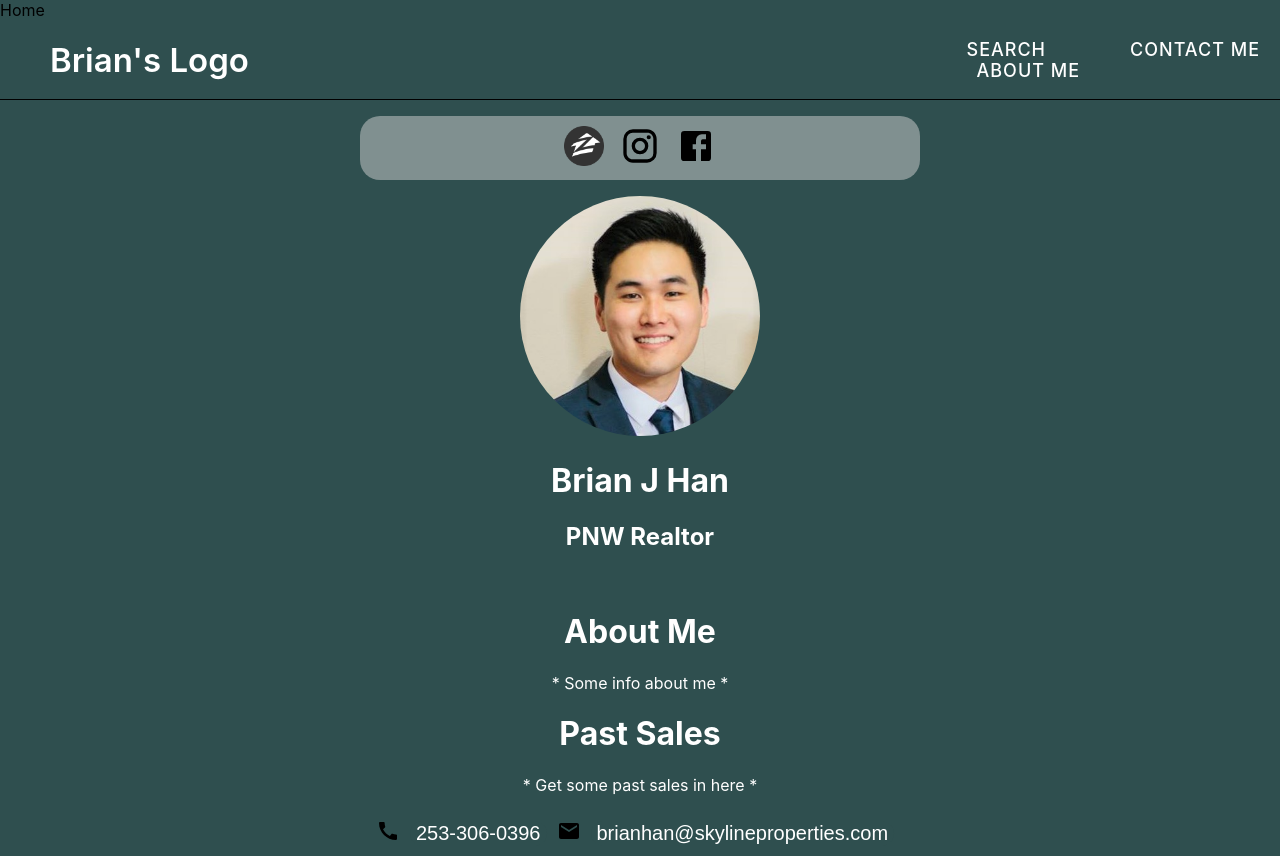
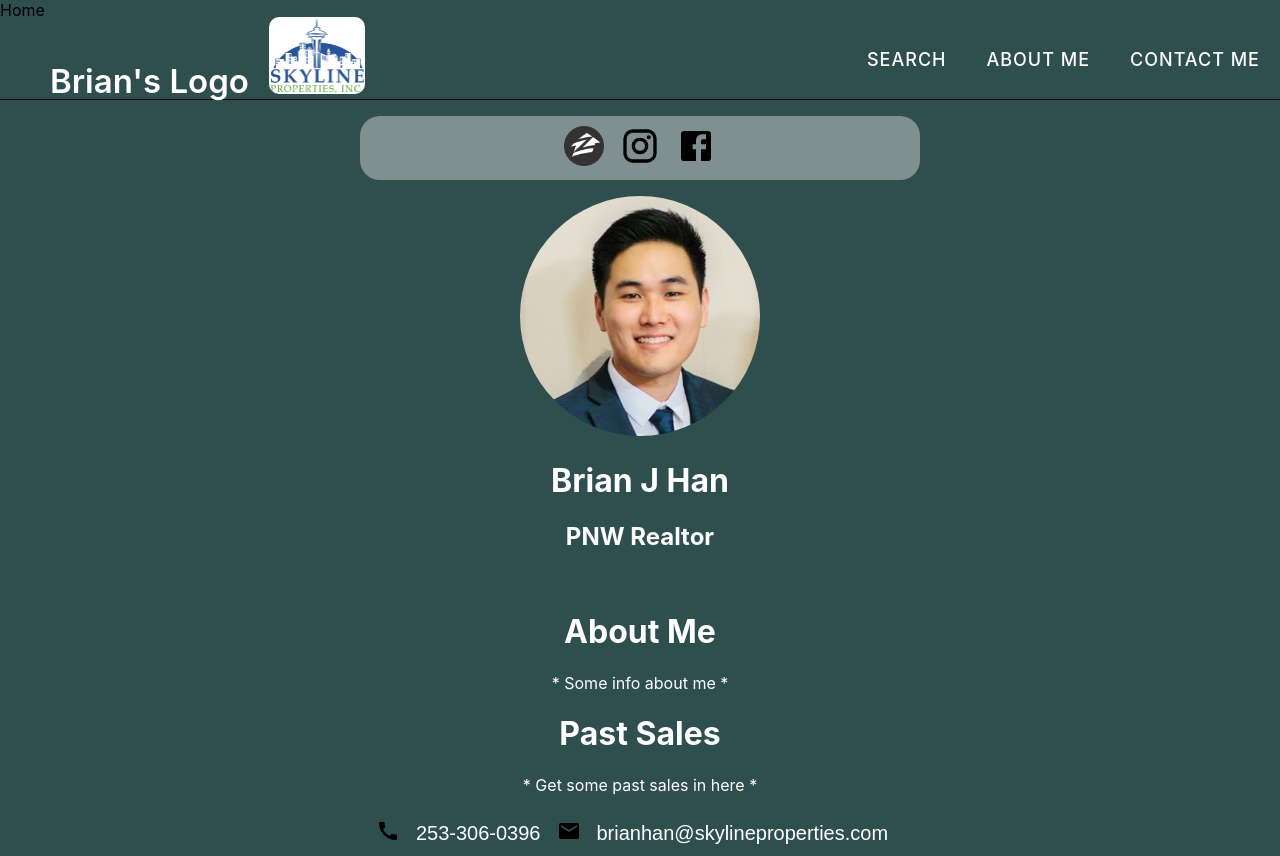
Before and after one commit to diegovazquezny/REAPP, a Next.js app: page /about in a window 1280 px wide. Built offline with nearby package versions, Linux system fonts and the light colour scheme.

Commit message:
added company logo

```diff
--- a/components/home/navBar.js
+++ b/components/home/navBar.js
@@ -28,6 +28,9 @@ export default function MobileNav() {
     <nav className={styles.root}>
       <div className={styles.logo}>
         <a href="/">Brian's Logo</a>
+        <a href="https://www.skylineproperties.com/" target="_blank">
+          <img src="pics/skyline.jpg" className={styles.skylineLogo}></img>
+        </a>
       </div>
       <input type="checkbox" id="click" className={styles.click} />
       <label htmlFor="click" className={styles.menuBtn}>
@@ -42,11 +45,11 @@ export default function MobileNav() {
           <a href="/search" className={styles.listItemLink} onClick={hideList}>
             SEARCH
           </a>
-          <li className={styles.listItem}>
-            <a href="/about" className={styles.listItemLink} onClick={hideList}>
-              ABOUT ME
-            </a>
-          </li>
+        </li>
+        <li className={styles.listItem}>
+          <a href="/about" className={styles.listItemLink} onClick={hideList}>
+            ABOUT ME
+          </a>
         </li>
         <li className={styles.listItem}>
           <a href="/contact" className={styles.listItemLink} onClick={hideList}>
--- a/styles/Home.module.css
+++ b/styles/Home.module.css
@@ -23,6 +23,7 @@
   color: white;
   justify-self: center;
   margin-top: 250px;
+  margin-bottom: 250px;
 }
 
 .heroHeader__title {
--- a/styles/MobileNav.module.css
+++ b/styles/MobileNav.module.css
@@ -47,11 +47,11 @@
 }
 
 .listItemLink:hover {
-  color:rgb(62, 96, 232);
+  color: rgb(62, 96, 232);
   text-decoration: none;
 }
 
-@media (max-width: 768px){
+@media (max-width: 768px) {
   .bars {
     font-size: 22px;
     cursor: pointer;
@@ -80,3 +80,9 @@
     display: block;
   }
 }
+
+.skylineLogo {
+  width: 12vh;
+  margin-left: 20px;
+  border-radius: 10px;
+}
```
Also changed, not shown: components/home/hero.js (+7 -5 lines), public/pics/skyline.jpg (added).
